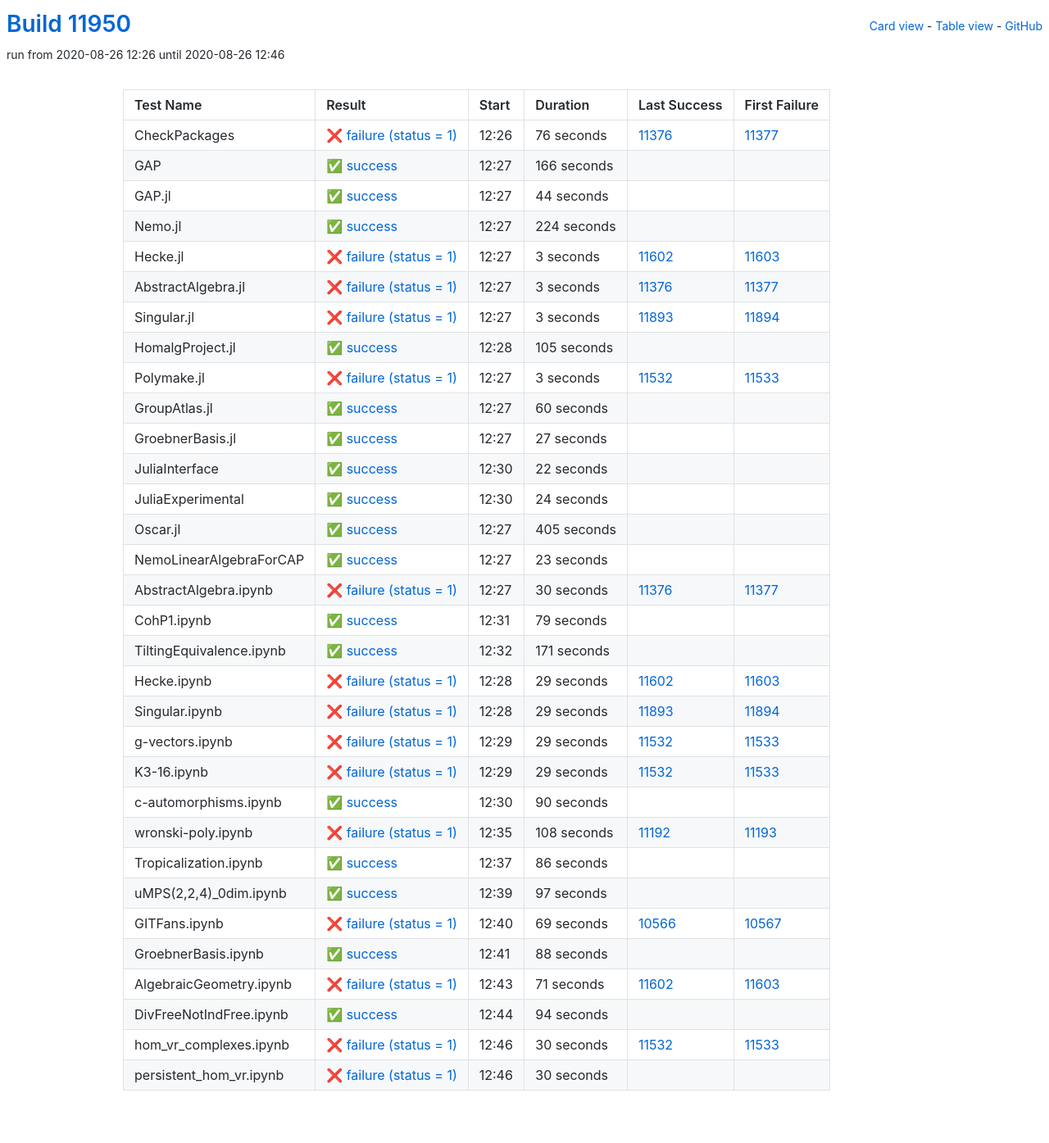
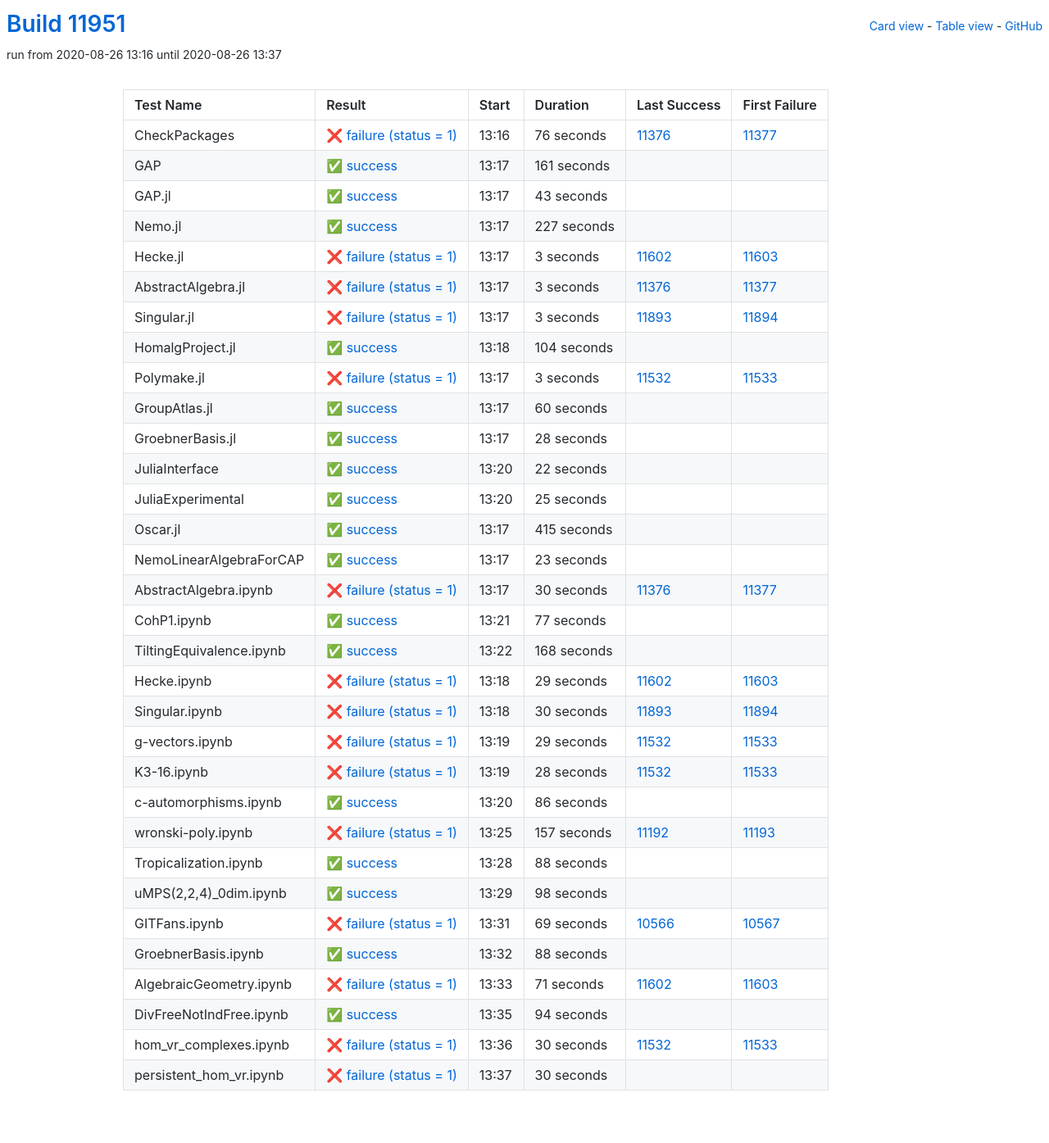
Before and after one commit to oscar-system/oscar-ci-status, a Jekyll site: the page built from table.html, in a window 1280 px wide. Shown: the whole page at 82% size. Built offline with Jekyll 4.4.1, drawn with Linux system fonts in a browser that asks for light colours.

Commit message:
Build #11951

```diff
--- a/_data/ci.yml
+++ b/_data/ci.yml
@@ -1,6 +1,6 @@
 ---
-build: 11950
-build_url: https://oscarci.mathematik.uni-kl.de/job/oscar/11950/
+build: 11951
+build_url: https://oscarci.mathematik.uni-kl.de/job/oscar/11951/
 job: oscar
 organization: oscar-system
 repo: oscar-ci-status
@@ -8,8 +8,8 @@
 tests:
 - name: CheckPackages
   id: checkpackages
-  log: https://oscarci.mathematik.uni-kl.de/job/oscar/11950/artifact/logs/build-11950/CheckPackages.log
-  start: 2020-08-26 12:26
+  log: https://oscarci.mathematik.uni-kl.de/job/oscar/11951/artifact/logs/build-11951/CheckPackages.log
+  start: 2020-08-26 13:16
   success: false
   exitcode: 1
   status: failure
@@ -20,44 +20,44 @@
   first_failure_url: https://oscarci.mathematik.uni-kl.de/job/oscar/11377/
 - name: GAP
   id: gap
-  log: https://oscarci.mathematik.uni-kl.de/job/oscar/11950/artifact/logs/build-11950/GAP.log
-  start: 2020-08-26 12:27
+  log: https://oscarci.mathematik.uni-kl.de/job/oscar/11951/artifact/logs/build-11951/GAP.log
+  start: 2020-08-26 13:17
   success: true
   exitcode: 0
   status: success
-  duration: 166
+  duration: 161
   last_success: false
   last_success_url:
   first_failure: false
   first_failure_url:
 - name: GAP.jl
   id: gap-jl
-  log: https://oscarci.mathematik.uni-kl.de/job/oscar/11950/artifact/logs/build-11950/GAP.jl.log
-  start: 2020-08-26 12:27
+  log: https://oscarci.mathematik.uni-kl.de/job/oscar/11951/artifact/logs/build-11951/GAP.jl.log
+  start: 2020-08-26 13:17
   success: true
   exitcode: 0
   status: success
-  duration: 44
+  duration: 43
   last_success: false
   last_success_url:
   first_failure: false
   first_failure_url:
 - name: Nemo.jl
   id: nemo-jl
-  log: https://oscarci.mathematik.uni-kl.de/job/oscar/11950/artifact/logs/build-11950/Nemo.jl.log
-  start: 2020-08-26 12:27
+  log: https://oscarci.mathematik.uni-kl.de/job/oscar/11951/artifact/logs/build-11951/Nemo.jl.log
+  start: 2020-08-26 13:17
   success: true
   exitcode: 0
   status: success
-  duration: 224
+  duration: 227
   last_success: false
   last_success_url:
   first_failure: false
   first_failure_url:
 - name: Hecke.jl
   id: hecke-jl
-  log: https://oscarci.mathematik.uni-kl.de/job/oscar/11950/artifact/logs/build-11950/Hecke.jl.log
-  start: 2020-08-26 12:27
+  log: https://oscarci.mathematik.uni-kl.de/job/oscar/11951/artifact/logs/build-11951/Hecke.jl.log
+  start: 2020-08-26 13:17
   success: false
   exitcode: 1
   status: failure
@@ -68,8 +68,8 @@
   first_failure_url: https://oscarci.mathematik.uni-kl.de/job/oscar/11603/
 - name: AbstractAlgebra.jl
   id: abstractalgebra-jl
-  log: https://oscarci.mathematik.uni-kl.de/job/oscar/11950/artifact/logs/build-11950/AbstractAlgebra.jl.log
-  start: 2020-08-26 12:27
+  log: https://oscarci.mathematik.uni-kl.de/job/oscar/11951/artifact/logs/build-11951/AbstractAlgebra.jl.log
+  start: 2020-08-26 13:17
   success: false
   exitcode: 1
   status: failure
@@ -80,8 +80,8 @@
   first_failure_url: https://oscarci.mathematik.uni-kl.de/job/oscar/11377/
 - name: Singular.jl
   id: singular-jl
-  log: https://oscarci.mathematik.uni-kl.de/job/oscar/11950/artifact/logs/build-11950/Singular.jl.log
-  start: 2020-08-26 12:27
+  log: https://oscarci.mathematik.uni-kl.de/job/oscar/11951/artifact/logs/build-11951/Singular.jl.log
+  start: 2020-08-26 13:17
   success: false
   exitcode: 1
   status: failure
@@ -92,20 +92,20 @@
   first_failure_url: https://oscarci.mathematik.uni-kl.de/job/oscar/11894/
 - name: HomalgProject.jl
   id: homalgproject-jl
-  log: https://oscarci.mathematik.uni-kl.de/job/oscar/11950/artifact/logs/build-11950/HomalgProject.jl.log
-  start: 2020-08-26 12:28
+  log: https://oscarci.mathematik.uni-kl.de/job/oscar/11951/artifact/logs/build-11951/HomalgProject.jl.log
+  start: 2020-08-26 13:18
   success: true
   exitcode: 0
   status: success
-  duration: 105
+  duration: 104
   last_success: false
   last_success_url:
   first_failure: false
   first_failure_url:
 - name: Polymake.jl
   id: polymake-jl
-  log: https://oscarci.mathematik.uni-kl.de/job/oscar/11950/artifact/logs/build-11950/Polymake.jl.log
-  start: 2020-08-26 12:27
+  log: https://oscarci.mathematik.uni-kl.de/job/oscar/11951/artifact/logs/build-11951/Polymake.jl.log
+  start: 2020-08-26 13:17
   success: false
   exitcode: 1
   status: failure
@@ -116,8 +116,8 @@
   first_failure_url: https://oscarci.mathematik.uni-kl.de/job/oscar/11533/
 - name: GroupAtlas.jl
   id: groupatlas-jl
-  log: https://oscarci.mathematik.uni-kl.de/job/oscar/11950/artifact/logs/build-11950/GroupAtlas.jl.log
-  start: 2020-08-26 12:27
+  log: https://oscarci.mathematik.uni-kl.de/job/oscar/11951/artifact/logs/build-11951/GroupAtlas.jl.log
+  start: 2020-08-26 13:17
   success: true
   exitcode: 0
   status: success
@@ -128,20 +128,20 @@
   first_failure_url:
 - name: GroebnerBasis.jl
   id: groebnerbasis-jl
-  log: https://oscarci.mathematik.uni-kl.de/job/oscar/11950/artifact/logs/build-11950/GroebnerBasis.jl.log
-  start: 2020-08-26 12:27
+  log: https://oscarci.mathematik.uni-kl.de/job/oscar/11951/artifact/logs/build-11951/GroebnerBasis.jl.log
+  start: 2020-08-26 13:17
   success: true
   exitcode: 0
   status: success
-  duration: 27
+  duration: 28
   last_success: false
   last_success_url:
   first_failure: false
   first_failure_url:
 - name: JuliaInterface
   id: juliainterface
-  log: https://oscarci.mathematik.uni-kl.de/job/oscar/11950/artifact/logs/build-11950/JuliaInterface.log
-  start: 2020-08-26 12:30
+  log: https://oscarci.mathematik.uni-kl.de/job/oscar/11951/artifact/logs/build-11951/JuliaInterface.log
+  start: 2020-08-26 13:20
   success: true
   exitcode: 0
   status: success
@@ -152,32 +152,32 @@
   first_failure_url:
 - name: JuliaExperimental
   id: juliaexperimental
-  log: https://oscarci.mathematik.uni-kl.de/job/oscar/11950/artifact/logs/build-11950/JuliaExperimental.log
-  start: 2020-08-26 12:30
+  log: https://oscarci.mathematik.uni-kl.de/job/oscar/11951/artifact/logs/build-11951/JuliaExperimental.log
+  start: 2020-08-26 13:20
   success: true
   exitcode: 0
   status: success
-  duration: 24
+  duration: 25
   last_success: false
   last_success_url:
   first_failure: false
   first_failure_url:
 - name: Oscar.jl
   id: oscar-jl
-  log: https://oscarci.mathematik.uni-kl.de/job/oscar/11950/artifact/logs/build-11950/Oscar.jl.log
-  start: 2020-08-26 12:27
+  log: https://oscarci.mathematik.uni-kl.de/job/oscar/11951/artifact/logs/build-11951/Oscar.jl.log
+  start: 2020-08-26 13:17
   success: true
   exitcode: 0
   status: success
-  duration: 405
+  duration: 415
   last_success: false
   last_success_url:
   first_failure: false
   first_failure_url:
 - name: NemoLinearAlgebraForCAP
   id: nemolinearalgebraforcap
-  log: https://oscarci.mathematik.uni-kl.de/job/oscar/11950/artifact/logs/build-11950/NemoLinearAlgebraForCAP.log
-  start: 2020-08-26 12:27
+  log: https://oscarci.mathematik.uni-kl.de/job/oscar/11951/artifact/logs/build-11951/NemoLinearAlgebraForCAP.log
+  start: 2020-08-26 13:17
   success: true
   exitcode: 0
   status: success
@@ -188,8 +188,8 @@
   first_failure_url:
 - name: AbstractAlgebra.ipynb
   id: abstractalgebra-ipynb
-  log: https://oscarci.mathematik.uni-kl.de/job/oscar/11950/artifact/logs/build-11950/AbstractAlgebra.ipynb.log
-  start: 2020-08-26 12:27
+  log: https://oscarci.mathematik.uni-kl.de/job/oscar/11951/artifact/logs/build-11951/AbstractAlgebra.ipynb.log
+  start: 2020-08-26 13:17
   success: false
   exitcode: 1
   status: failure
@@ -200,32 +200,32 @@
   first_failure_url: https://oscarci.mathematik.uni-kl.de/job/oscar/11377/
 - name: CohP1.ipynb
   id: cohp1-ipynb
-  log: https://oscarci.mathematik.uni-kl.de/job/oscar/11950/artifact/logs/build-11950/CohP1.ipynb.log
-  start: 2020-08-26 12:31
+  log: https://oscarci.mathematik.uni-kl.de/job/oscar/11951/artifact/logs/build-11951/CohP1.ipynb.log
+  start: 2020-08-26 13:21
   success: true
   exitcode: 0
   status: success
-  duration: 79
+  duration: 77
   last_success: false
   last_success_url:
   first_failure: false
   first_failure_url:
 - name: TiltingEquivalence.ipynb
   id: tiltingequivalence-ipynb
-  log: https://oscarci.mathematik.uni-kl.de/job/oscar/11950/artifact/logs/build-11950/TiltingEquivalence.ipynb.log
-  start: 2020-08-26 12:32
+  log: https://oscarci.mathematik.uni-kl.de/job/oscar/11951/artifact/logs/build-11951/TiltingEquivalence.ipynb.log
+  start: 2020-08-26 13:22
   success: true
   exitcode: 0
   status: success
-  duration: 171
+  duration: 168
   last_success: false
   last_success_url:
   first_failure: false
   first_failure_url:
 - name: Hecke.ipynb
   id: hecke-ipynb
-  log: https://oscarci.mathematik.uni-kl.de/job/oscar/11950/artifact/logs/build-11950/Hecke.ipynb.log
-  start: 2020-08-26 12:28
+  log: https://oscarci.mathematik.uni-kl.de/job/oscar/11951/artifact/logs/build-11951/Hecke.ipynb.log
+  start: 2020-08-26 13:18
   success: false
   exitcode: 1
   status: failure
@@ -236,20 +236,20 @@
   first_failure_url: https://oscarci.mathematik.uni-kl.de/job/oscar/11603/
 - name: Singular.ipynb
   id: singular-ipynb
-  log: https://oscarci.mathematik.uni-kl.de/job/oscar/11950/artifact/logs/build-11950/Singular.ipynb.log
-  start: 2020-08-26 12:28
+  log: https://oscarci.mathematik.uni-kl.de/job/oscar/11951/artifact/logs/build-11951/Singular.ipynb.log
+  start: 2020-08-26 13:18
   success: false
   exitcode: 1
   status: failure
-  duration: 29
+  duration: 30
   last_success: 11893
   last_success_url: https://oscarci.mathematik.uni-kl.de/job/oscar/11893/
   first_failure: 11894
   first_failure_url: https://oscarci.mathematik.uni-kl.de/job/oscar/11894/
 - name: g-vectors.ipynb
   id: g-vectors-ipynb
-  log: https://oscarci.mathematik.uni-kl.de/job/oscar/11950/artifact/logs/build-11950/g-vectors.ipynb.log
-  start: 2020-08-26 12:29
+  log: https://oscarci.mathematik.uni-kl.de/job/oscar/11951/artifact/logs/build-11951/g-vectors.ipynb.log
+  start: 2020-08-26 13:19
   success: false
   exitcode: 1
   status: failure
@@ -260,44 +260,20 @@
   first_failure_url: https://oscarci.mathematik.uni-kl.de/job/oscar/11533/
 - name: K3-16.ipynb
   id: k3-16-ipynb
-  log: https://oscarci.mathematik.uni-kl.de/job/oscar/11950/artifact/logs/build-11950/K3-16.ipynb.log
-  start: 2020-08-26 12:29
+  log: https://oscarci.mathematik.uni-kl.de/job/oscar/11951/artifact/logs/build-11951/K3-16.ipynb.log
+  start: 2020-08-26 13:19
   success: false
   exitcode: 1
   status: failure
-  duration: 29
+  duration: 28
   last_success: 11532
   last_success_url: https://oscarci.mathematik.uni-kl.de/job/oscar/11532/
   first_failure: 11533
   first_failure_url: https://oscarci.mathematik.uni-kl.de/job/oscar/11533/
 - name: c-automorphisms.ipynb
   id: c-automorphisms-ipynb
-  log: https://oscarci.mathematik.uni-kl.de/job/oscar/11950/artifact/logs/build-11950/c-automorphisms.ipynb.log
-  start: 2020-08-26 12:30
-  success: true
-  exitcode: 0
-  status: success
-  duration: 90
-  last_success: false
-  last_success_url:
-  first_failure: false
-  first_failure_url:
-- name: wronski-poly.ipynb
-  id: wronski-poly-ipynb
-  log: https://oscarci.mathematik.uni-kl.de/job/oscar/11950/artifact/logs/build-11950/wronski-poly.ipynb.log
-  start: 2020-08-26 12:35
-  success: false
-  exitcode: 1
-  status: failure
-  duration: 108
-  last_success: 11192
-  last_success_url: https://oscarci.mathematik.uni-kl.de/job/oscar/11192/
-  first_failure: 11193
-  first_failure_url: https://oscarci.mathematik.uni-kl.de/job/oscar/11193/
-- name: Tropicalization.ipynb
-  id: tropicalization-ipynb
-  log: https://oscarci.mathematik.uni-kl.de/job/oscar/11950/artifact/logs/build-11950/Tropicalization.ipynb.log
-  start: 2020-08-26 12:37
+  log: https://oscarci.mathematik.uni-kl.de/job/oscar/11951/artifact/logs/build-11951/c-automorphisms.ipynb.log
+  start: 2020-08-26 13:20
   success: true
   exitcode: 0
   status: success
@@ -306,22 +282,46 @@
   last_success_url:
   first_failure: false
   first_failure_url:
-- name: uMPS(2,2,4)_0dim.ipynb
-  id: umps-2-2-4-0dim-ipynb
-  log: https://oscarci.mathematik.uni-kl.de/job/oscar/11950/artifact/logs/build-11950/uMPS-2-2-4-_0dim.ipynb.log
-  start: 2020-08-26 12:39
+- name: wronski-poly.ipynb
+  id: wronski-poly-ipynb
+  log: https://oscarci.mathematik.uni-kl.de/job/oscar/11951/artifact/logs/build-11951/wronski-poly.ipynb.log
+  start: 2020-08-26 13:25
+  success: false
+  exitcode: 1
+  status: failure
+  duration: 157
+  last_success: 11192
+  last_success_url: https://oscarci.mathematik.uni-kl.de/job/oscar/11192/
+  first_failure: 11193
+  first_failure_url: https://oscarci.mathematik.uni-kl.de/job/oscar/11193/
+- name: Tropicalization.ipynb
+  id: tropicalization-ipynb
+  log: https://oscarci.mathematik.uni-kl.de/job/oscar/11951/artifact/logs/build-11951/Tropicalization.ipynb.log
+  start: 2020-08-26 13:28
   success: true
   exitcode: 0
   status: success
-  duration: 97
+  duration: 88
+  last_success: false
+  last_success_url:
+  first_failure: false
+  first_failure_url:
+- name: uMPS(2,2,4)_0dim.ipynb
+  id: umps-2-2-4-0dim-ipynb
+  log: https://oscarci.mathematik.uni-kl.de/job/oscar/11951/artifact/logs/build-11951/uMPS-2-2-4-_0dim.ipynb.log
+  start: 2020-08-26 13:29
+  success: true
+  exitcode: 0
+  status: success
+  duration: 98
   last_success: false
   last_success_url:
   first_failure: false
   first_failure_url:
 - name: GITFans.ipynb
   id: gitfans-ipynb
-  log: https://oscarci.mathematik.uni-kl.de/job/oscar/11950/artifact/logs/build-11950/GITFans.ipynb.log
-  start: 2020-08-26 12:40
+  log: https://oscarci.mathematik.uni-kl.de/job/oscar/11951/artifact/logs/build-11951/GITFans.ipynb.log
+  start: 2020-08-26 13:31
   success: false
   exitcode: 1
   status: failure
@@ -332,8 +332,8 @@
   first_failure_url: https://oscarci.mathematik.uni-kl.de/job/oscar/10567/
 - name: GroebnerBasis.ipynb
   id: groebnerbasis-ipynb
-  log: https://oscarci.mathematik.uni-kl.de/job/oscar/11950/artifact/logs/build-11950/GroebnerBasis.ipynb.log
-  start: 2020-08-26 12:41
+  log: https://oscarci.mathematik.uni-kl.de/job/oscar/11951/artifact/logs/build-11951/GroebnerBasis.ipynb.log
+  start: 2020-08-26 13:32
   success: true
   exitcode: 0
   status: success
@@ -344,8 +344,8 @@
   first_failure_url:
 - name: AlgebraicGeometry.ipynb
   id: algebraicgeometry-ipynb
-  log: https://oscarci.mathematik.uni-kl.de/job/oscar/11950/artifact/logs/build-11950/AlgebraicGeometry.ipynb.log
-  start: 2020-08-26 12:43
+  log: https://oscarci.mathematik.uni-kl.de/job/oscar/11951/artifact/logs/build-11951/AlgebraicGeometry.ipynb.log
+  start: 2020-08-26 13:33
   success: false
   exitcode: 1
   status: failure
@@ -356,8 +356,8 @@
   first_failure_url: https://oscarci.mathematik.uni-kl.de/job/oscar/11603/
 - name: DivFreeNotIndFree.ipynb
   id: divfreenotindfree-ipynb
-  log: https://oscarci.mathematik.uni-kl.de/job/oscar/11950/artifact/logs/build-11950/DivFreeNotIndFree.ipynb.log
-  start: 2020-08-26 12:44
+  log: https://oscarci.mathematik.uni-kl.de/job/oscar/11951/artifact/logs/build-11951/DivFreeNotIndFree.ipynb.log
+  start: 2020-08-26 13:35
   success: true
   exitcode: 0
   status: success
@@ -368,8 +368,8 @@
   first_failure_url:
 - name: hom_vr_complexes.ipynb
   id: hom-vr-complexes-ipynb
-  log: https://oscarci.mathematik.uni-kl.de/job/oscar/11950/artifact/logs/build-11950/hom_vr_complexes.ipynb.log
-  start: 2020-08-26 12:46
+  log: https://oscarci.mathematik.uni-kl.de/job/oscar/11951/artifact/logs/build-11951/hom_vr_complexes.ipynb.log
+  start: 2020-08-26 13:36
   success: false
   exitcode: 1
   status: failure
@@ -380,8 +380,8 @@
   first_failure_url: https://oscarci.mathematik.uni-kl.de/job/oscar/11533/
 - name: persistent_hom_vr.ipynb
   id: persistent-hom-vr-ipynb
-  log: https://oscarci.mathematik.uni-kl.de/job/oscar/11950/artifact/logs/build-11950/persistent_hom_vr.ipynb.log
-  start: 2020-08-26 12:46
+  log: https://oscarci.mathematik.uni-kl.de/job/oscar/11951/artifact/logs/build-11951/persistent_hom_vr.ipynb.log
+  start: 2020-08-26 13:37
   success: false
   exitcode: 1
   status: failure
```
Also changed, not shown: README.md.
